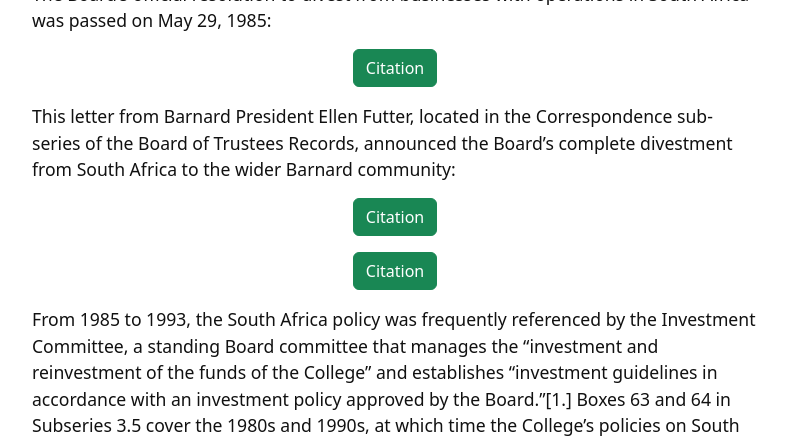
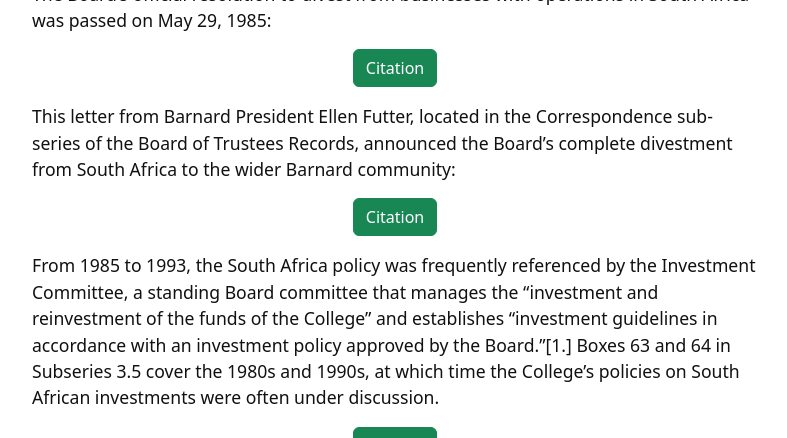
Before and after one commit to katelynautumn28/ddd-research-guide, a Jekyll site: the page built from content/2-lesson.md, in a window 1280 px wide and 1400 px high, scrolled down 3361 px. Shown: the top 438 px of the window, without its empty margins (245-1032 px from the left). Built offline with Jekyll 4.4.1, drawn with Linux system fonts in a browser that asks for light colours; some of the changed text lies outside the part shown.

Commit message:
Update 2-lesson.md

```diff
--- a/content/2-lesson.md
+++ b/content/2-lesson.md
@@ -31,7 +31,7 @@ The Board of Trustees Records (BC01.01) in the Barnard Archives includes many ma
 <div id="my-pdf1"></div>
 <script src="https://unpkg.com/pdfobject"></script>
 <script>PDFObject.embed("https://katelynautumn28.github.io/research-barnard-admin/images/BC01-01_Box8_1985-02-13.pdf", "#my-pdf1");</script>
-{% include modal.html button="Citation" color="success" title="Citation" text="Board of Trustees meeting minutes (bound volumes), 1978 - 1989, Sub-series 1.1, Box: 8. Board of Trustees Records, BC01-01. Barnard Archives and Special Collections." %}
+{% include modal.html button="Citation" color="success" title="Citation" text="Excerpt from Board of Trustees meeting minutes, February 13, 1985. Board of Trustees meeting minutes (bound volumes), 1978 - 1989, Sub-series 1.1, Box: 8. Board of Trustees Records, BC01-01. Barnard Archives and Special Collections." %}
 
 <style>
 .pdfobject-container { height: 500px; border: 1px solid #ccc; }
@@ -39,7 +39,7 @@ The Board of Trustees Records (BC01.01) in the Barnard Archives includes many ma
 <div id="my-pdf2"></div>
 <script src="https://unpkg.com/pdfobject"></script>
 <script>PDFObject.embed("https://katelynautumn28.github.io/research-barnard-admin/images/BC01-01_Box8_1985-04-24.pdf", "#my-pdf2");</script>
-{% include modal.html button="Citation" color="success" title="Citation" text="Board of Trustees meeting minutes (bound volumes), 1978 - 1989, Sub-series 1.1, Box: 8. Board of Trustees Records, BC01-01. Barnard Archives and Special Collections." %}
+{% include modal.html button="Citation" color="success" title="Citation" text="Excerpt from Board of Trustees meeting minutes, April 24, 1985. Board of Trustees meeting minutes (bound volumes), 1978 - 1989, Sub-series 1.1, Box: 8. Board of Trustees Records, BC01-01. Barnard Archives and Special Collections." %}
 
 The Board's official resolution to divest from businesses with operations in South Africa was passed on May 29, 1985:
 
@@ -49,7 +49,7 @@ The Board's official resolution to divest from businesses with operations in Sou
 <div id="my-pdf3"></div>
 <script src="https://unpkg.com/pdfobject"></script>
 <script>PDFObject.embed("https://katelynautumn28.github.io/research-barnard-admin/images/BC01-01_Box8_1985-05-29.pdf", "#my-pdf3");</script>
-{% include modal.html button="Citation" color="success" title="Citation" text="Board of Trustees meeting minutes (bound volumes), 1978 - 1989, Sub-series 1.1, Box: 8. Board of Trustees Records, BC01-01. Barnard Archives and Special Collections." %}
+{% include modal.html button="Citation" color="success" title="Citation" text="Excerpt from Board of Trustees meeting minutes, May 29, 1985. Board of Trustees meeting minutes (bound volumes), 1978 - 1989, Sub-series 1.1, Box: 8. Board of Trustees Records, BC01-01. Barnard Archives and Special Collections." %}
 
 
 This letter from Barnard President Ellen Futter, located in the Correspondence sub-series of the Board of Trustees Records, announced the Board's complete divestment from South Africa to the wider Barnard community:
@@ -59,15 +59,7 @@ This letter from Barnard President Ellen Futter, located in the Correspondence s
 </style>
 <div id="my-pdf4"></div>
 <script src="https://unpkg.com/pdfobject"></script>
-<script>PDFObject.embed("https://katelynautumn28.github.io/research-barnard-admin/images/BC01-01_Box63_Folder5.pdf", "#my-pdf4");</script>
-{% include modal.html button="Citation" color="success" title="Citation" text="Barnard Board of Trustees Investment Committee meeting minutes, February 12, 1985. Board of Trustees Records, 1882-2023; Box 63, Folder 5; Barnard Archives and Special Collections." %}
-
-<style>
-.pdfobject-container { height: 500px; border: 1px solid #ccc; }
-</style>
-<div id="my-pdf5"></div>
-<script src="https://unpkg.com/pdfobject"></script>
-<script>PDFObject.embed("https://katelynautumn28.github.io/research-barnard-admin/images/BC01-01_Box39_Folder3.pdf", "#my-pdf5");</script>
+<script>PDFObject.embed("https://katelynautumn28.github.io/research-barnard-admin/images/BC01-01_Box39_Folder3.pdf", "#my-pdf4");</script>
 {% include modal.html button="Citation" color="success" title="Citation" text="Ellen Futter to the Board of Trustees, August 28, 1985. Board of Trustees Records, 1882-2023; Box 39, Folder 3; Barnard Archives and Special Collections." %}
 
 From 1985 to 1993, the South Africa policy was frequently referenced by the Investment Committee, a standing Board committee that manages the “investment and reinvestment of the funds of the College” and establishes “investment guidelines in accordance with an investment policy approved by the Board.”[1.] Boxes 63 and 64 in Subseries 3.5 cover the 1980s and 1990s, at which time the College's policies on South African investments were often under discussion.
@@ -75,9 +67,9 @@ From 1985 to 1993, the South Africa policy was frequently referenced by the Inve
 <style>
 .pdfobject-container { height: 500px; border: 1px solid #ccc; }
 </style>
-<div id="my-pdf6"></div>
+<div id="my-pdf5"></div>
 <script src="https://unpkg.com/pdfobject"></script>
-<script>PDFObject.embed("https://katelynautumn28.github.io/research-barnard-admin/images/BC01-01_Box63_Folder6_1.pdf", "#my-pdf6");</script>
+<script>PDFObject.embed("https://katelynautumn28.github.io/research-barnard-admin/images/BC01-01_Box63_Folder6_1.pdf", "#my-pdf5");</script>
 {% include modal.html button="Citation" color="success" title="Citation" text="South Africa Policy, 1989. Board of Trustees Records, 1882-2023; Box 63, Folder 6; Barnard Archives and Special Collections." %}
 
 {% include figure.html img="BC01-01_Box63_Folder6_2.jpg" alt="Investment Committee meeting minutes" caption="Barnard Board of Trustees Investment Committee meeting minutes, February 7, 1989" width="75%" %}
@@ -86,12 +78,20 @@ From 1985 to 1993, the South Africa policy was frequently referenced by the Inve
 <style>
 .pdfobject-container { height: 500px; border: 1px solid #ccc; }
 </style>
+<div id="my-pdf6"></div>
+<script src="https://unpkg.com/pdfobject"></script>
+<script>PDFObject.embed("https://katelynautumn28.github.io/research-barnard-admin/images/BC01-01_Box64_Folder4.pdf", "#my-pdf6");</script>
+{% include modal.html button="Citation" color="success" title="Citation" text="Memo from Kathryn Rodgers to Glenn H. Greenburg including materials related to South Africa divestment policy and discussions of reinvestment, November 23, 1993. Board of Trustees Records, 1882-2023; Box 64, Folder 4; Barnard Archives and Special Collections." %}
+
+Following calls from Nelson Mandela for US institutions to reinvest in South Africa given the abolition of apartheid in 1994 and the improvement of social conditions, the Board quickly moved to reverse its 1985 divestment policy:
+
+<style>
+.pdfobject-container { height: 500px; border: 1px solid #ccc; }
+</style>
 <div id="my-pdf7"></div>
 <script src="https://unpkg.com/pdfobject"></script>
-<script>PDFObject.embed("https://katelynautumn28.github.io/research-barnard-admin/images/BC01-01_Box64_Folder4.pdf", "#my-pdf7");</script>
-{% include modal.html button="Citation" color="success" title="Citation" text="Memo from Kathryn Rodgers to Glenn H. Greenburg including materials related to South Africa divestment policy and discussions of reinvestment, November 23, 1993. Board of Trustees Records, 1882-2023; Box 64, Folder 4; Barnard Archives and Special Collections." %}
-
-
+<script>PDFObject.embed("https://katelynautumn28.github.io/research-barnard-admin/images/BC01-01_Box9_1994-02-16.pdf", "#my-pdf7");</script>
+{% include modal.html button="Citation" color="success" title="Citation" text="Excerpt from Board of Trustees meeting minutes, February 19, 1994. Board of Trustees meeting minutes (bound volumes), 1978 - 1989, Sub-series 1.1, Box: 9. Board of Trustees Records, BC01-01. Barnard Archives and Special Collections." %}
 
 ## Divestment from Israel
 Adminsitrative materials related to campus debates about Israel-Palestine appear most prominently in [Series 6](https://collections.barnard.edu/public/repositories/2/archival_objects/24501) of the [President's Office Records](https://collections.barnard.edu/public/repositories/2/resources/332). Series 6  contains correspondence between Barnard College President Judith R. Shapiro (1994-2008) and academic departments, professors, administrators, administrative departments, students, and donors.
```
